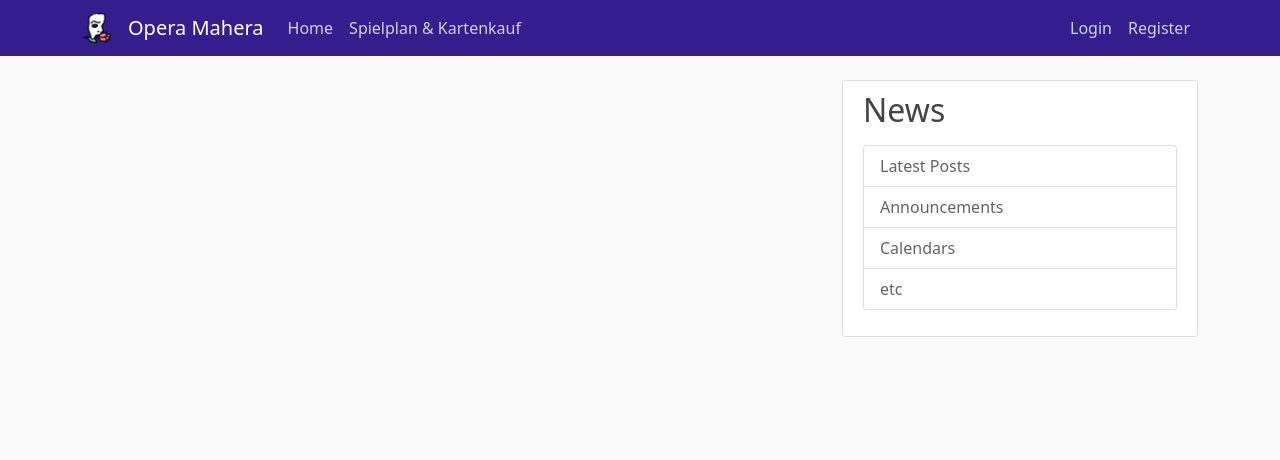
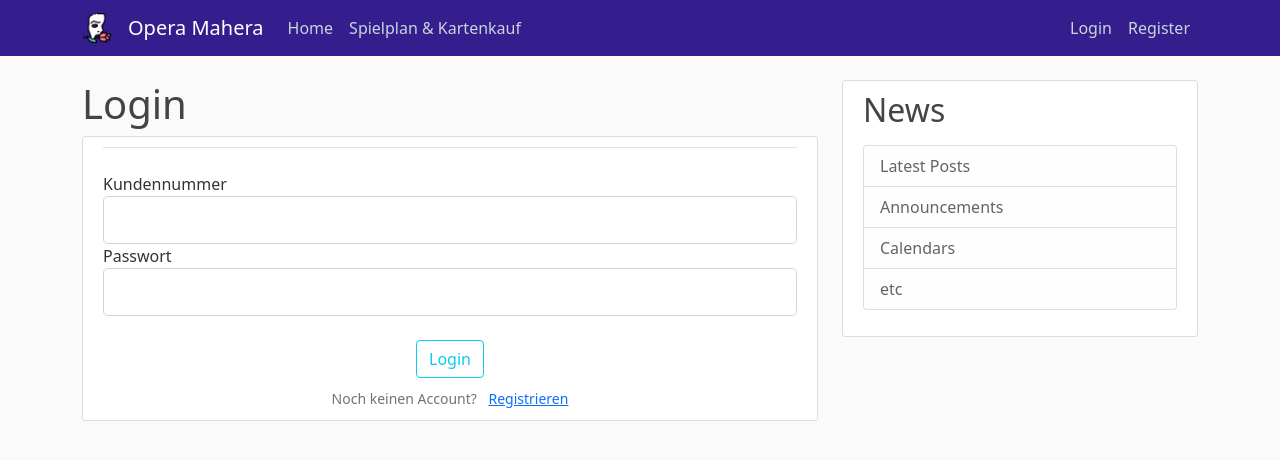
Before and after one commit to pmyna/Opera-Ticket-System, a Flask app: page /login in a window 1280 px wide. Shown: the top 460 px of the page. Run offline with Flask 2, Linux system fonts and the light colour scheme.

Commit message:
Finalising Register & Adding Login

```diff
--- a/form.py
+++ b/form.py
@@ -6,20 +6,19 @@ from wtforms.validators import *
 class RegistrationForm(FlaskForm):
     first_name = StringField('Vorname', [DataRequired()])
     last_name = StringField('Nachname', [DataRequired()])
-    zip_code = StringField('Postleitzahl', validators=[DataRequired(), Length(min=4, max=4), Regexp(regex='^[0-9]$')])
+    zip_code = StringField('Postleitzahl', validators=[DataRequired(), Length(min=4, max=4, message='[4-stellig]'), Regexp(regex='^[0-9]{4}$', message='Nur Zahlen erlaubt')])
     city = StringField('Ort', [DataRequired()])
     street = StringField('Straße', [DataRequired()])
-    house_number = StringField('Hausnummer', [DataRequired(), Length(min=1, max=7), Regexp(regex='^[0-9]$')])
-    landline = StringField('Festnetz', [Length(min=8, max=14), Regexp(regex='^[0-9]$')])
-    phone_number = StringField('Handy', [Length(min=8, max=14), Regexp(regex='^[0-9]$')])
-    password = PasswordField('Passwort', [DataRequired(), Length(min=5, max=20)])
-    confirm_password = PasswordField('Passwort Wiederholen', [DataRequired(), Length(min=5, max=20), EqualTo('password')])
-
+    house_number = StringField('Hausnummer', [DataRequired(), Length(min=1, max=7)])
+    landline = StringField('Festnetz', [Length(min=8, max=14, message='[Min 8 | Max 14]'), Regexp(regex='^[0-9]{8}(?:[0-9]+)?', message='Nur Zahlen erlaubt')])
+    phone_number = StringField('Handy', [Length(min=8, max=14, message='[Min 8 | Max 14]'), Regexp(regex='^[0-9]{8}(?:[0-9]+)?', message='Nur Zahlen erlaubt')])
+    password = PasswordField('Passwort', [DataRequired(), Length(min=5, max=20,  message='[Min 5 | Max 20]')])
+    confirm_password = PasswordField('Passwort bestätigen', [DataRequired(), Length(min=5, max=20), EqualTo('password', message='Passwort stimmt nicht überein')])
     submit = SubmitField('Registrieren')
 
 
 class LoginForm(FlaskForm):
-    customer_ID = StringField('Kundennummer', [DataRequired(), Length(min=3, max=3), Regexp(regex='^[0-9]$')])
+    customer_ID = StringField('Kundennummer', [DataRequired(), Length(min=3, max=3), Regexp(regex='^[0-9]{3}$')])
     password = PasswordField('Passwort', [DataRequired(), Length(min=5, max=20)])
     remember = BooleanField('Remember me')
 
--- a/templates/login.html
+++ b/templates/login.html
@@ -1,3 +1,48 @@
 {% extends "layout.html" %}
 {% block content %}
+<h1>Login</h1>
+<div class="content-section">
+    <form method="POST" action="">
+        {{ form.hidden_tag() }}
+        <fieldset class="form-group">
+            <legend class="border-bottom mb-4">  </legend>
+            <div class="form-group">
+                {{ form.customer_ID.label(class="form-control-label") }}
+                {% if form.customer_ID.errors %}
+                    {{ form.customer_ID(class="form-control form-control-lg is-invalid") }}
+                    <div class="invalid-feedback">
+                        {% for error in form.customer_ID.errors %}
+                            <span>{{ error }}</span>
+                        {% endfor %}
+                    </div>
+                {% else %}
+                    {{ form.customer_ID(class="form-control form-control-lg") }}
+                {% endif %}
+
+            </div>
+            <div class="form-group mb-4">
+                {{ form.password.label(class="form-control-label") }}
+                {% if form.password.errors %}
+                    {{ form.password(class="form-control form-control-lg is-invalid") }}
+                    <div class="invalid-feedback">
+                        {% for error in form.password.errors %}
+                            <span>{{ error }}</span>
+                        {% endfor %}
+                    </div>
+                {% else %}
+                    {{ form.password(class="form-control form-control-lg") }}
+                {% endif %}
+            </div>
+        </fieldset>
+            <div class="form-group mb-2" align="center">
+                {{ form.login(class="btn btn-outline-info") }}
+            </div>
+
+            <div class="text-center">
+                <small class="text-muted">
+            Noch keinen Account? <a class="ms-2" href="{{ url_for('register') }}">Registrieren</a>
+                </small>
+            </div>
+    </form>
+</div>
 {% endblock content %}
--- a/webapp.py
+++ b/webapp.py
@@ -19,15 +19,19 @@ def about():
 def register():
     form = RegistrationForm()
     if form.validate_on_submit():
-        flash(f'Erfolgreich registriert!', 'success')
+        flash(f'Erfolgreich registriert! \n Ihre Kundennummer für den Login ist 123', 'success') #Kundennummer-Anzeige mit DB verbinden
         return redirect(url_for('home'))
     return render_template('register.html', title='Registrierung', form=form)
 
 
-@app.route("/login")
+@app.route("/login", methods=['GET', 'POST'])
 def login():
     form = LoginForm()
-    return render_template('login.html', title='Registrierung', form=form)
+    if form.validate_on_submit():
+        if form.customer_ID.data == '123' and form.password.data == 'test1234':
+            flash(f'Erfolgreich eingeloggt', 'success')
+            return redirect(url_for('plan'))
+    return render_template('login.html', title='Login', form=form)
 
 
 if __name__ == '__main__':
```
Also changed, not shown: templates/register.html (+40 -5 lines).
